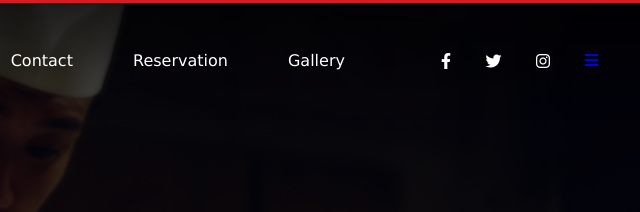
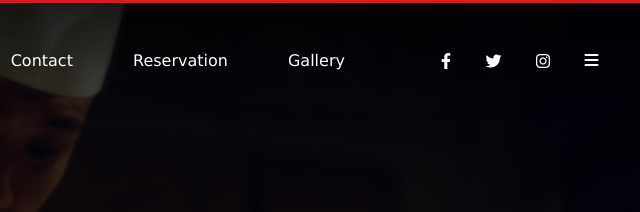
Before and after one commit to Sa3dMustafa/HTML-CSS-task-NTI, a plain HTML site: page index.html in a window 1280 px wide. Shown: the top 212 px of the page, 640-1280 px from the left. Drawn offline with Linux system fonts and the light colour scheme.

Commit message:
update index.html

```diff
--- a/index.html
+++ b/index.html
@@ -41,7 +41,7 @@
                 <i class="fa-brands fa-facebook-f"></i>
                 <i class="fa-brands fa-twitter"></i>
                 <i class="fa-brands fa-instagram"></i>
-                <a href="blog.html"><i class="fa-solid fa-bars"></i></a>
+                <a style="color:white ;" href="blog.html"><i class="fa-solid fa-bars"></i></a>
 
             </div>
         </div>
```
